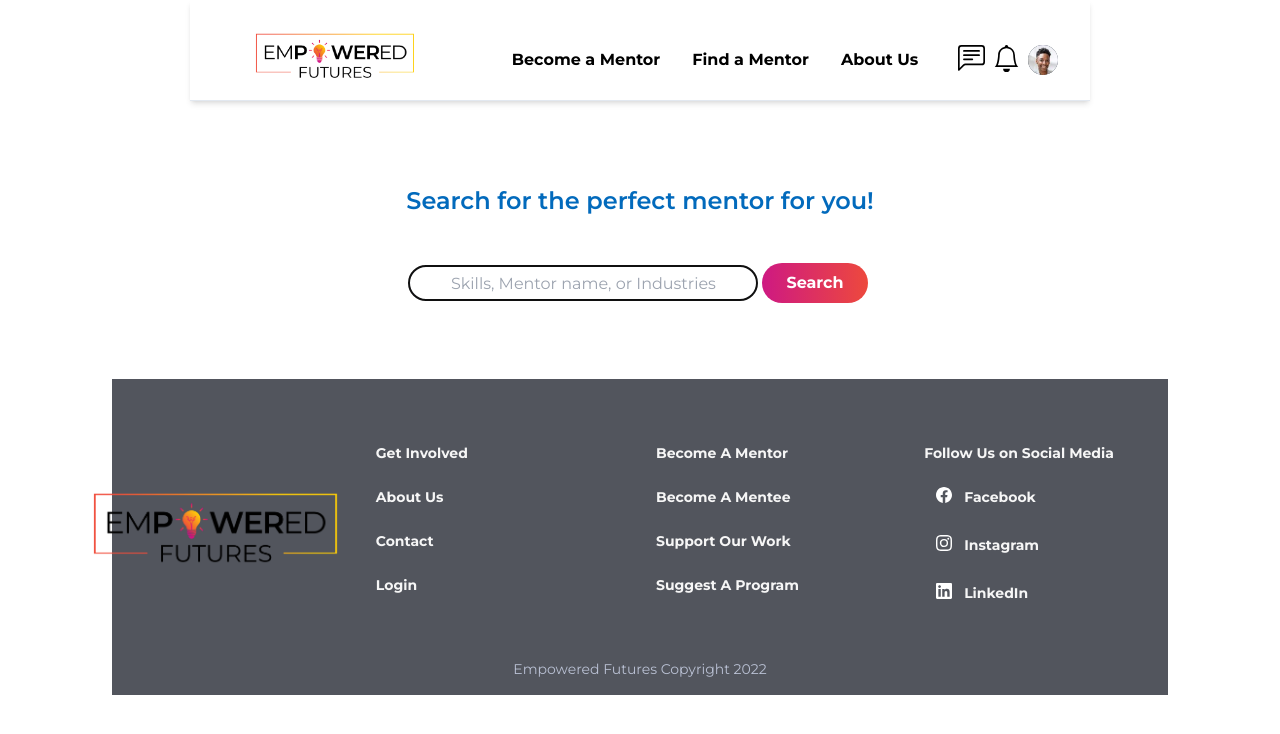
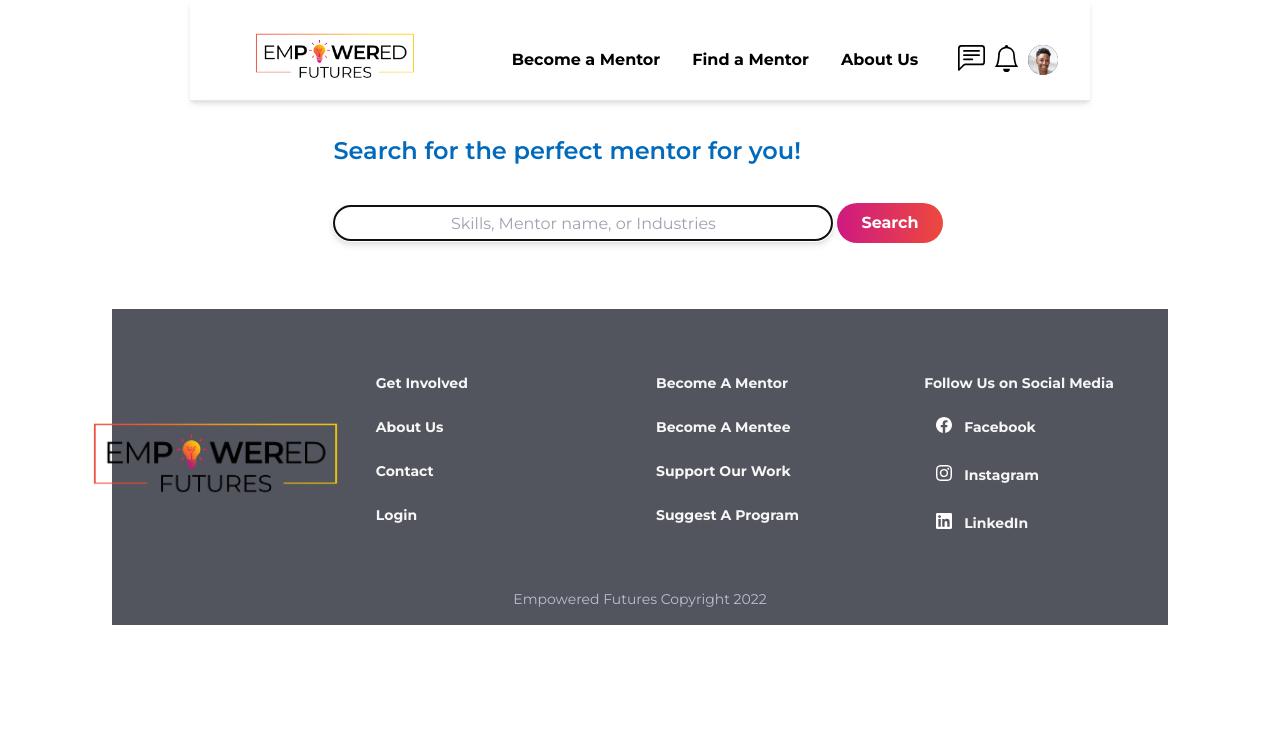
Before and after one commit to JasonXB/EF_Clone, a Next.js app: page /questionnaire in a window 1280 px wide. Shown: the top 734 px of the page. Built offline with nearby package versions, Linux system fonts and the light colour scheme; what tw-elements would draw is missing.

Commit message:
background image wont load

```diff
--- a/pages/questionnaire.tsx
+++ b/pages/questionnaire.tsx
@@ -1,24 +1,26 @@
 import type { NextPage } from 'next';
 import Layout from '../src/components/Layout';
 // import Image from 'next/image';
-import background from '../src/assets/Beckground-for-homepage2.png';
+// import background from '../src/assets/Beckground-for-homepage2.png';
 import Button from '../src/components/buttons/reusable-buttons';
 
 const questionnaire: NextPage = ({}) => {
   return (
     <Layout>
       {/* <Image className="border-2" src={img} alt="background"/> */}
-      <div
-        className="text-center pt-[50px]"
+      {/* <div
+        className="text-center py-[200px]"
         style={{ backgroundImage: `url(${background})` }}
-      >
+      > */}
+
+      <div className="bg-[url{'../src/assets/Beckground-for-homepage2.png'}]">
         <span className="text-primary-1 text-[24px] font-semibold">
           Search for the perfect mentor for you!
         </span>
 
-        <div className='flex justify-center items-center py-[40px]'>
+        <div className='flex justify-center items-center py-[30px]'>
         <input
-          className="border-2 rounded-[23px] h-[36px] w-1/2 sm:w-[350px] mddrop-shadow-md text-[10px] ss:text-[16px] text-center"
+          className="border-2 rounded-[23px] h-[36px] w-1/2 sm:w-[350px] md:w-[500px] drop-shadow-md text-[10px] ss:text-[16px] text-center"
           placeholder="Skills, Mentor name, or Industries"
           type="text"
           name="searchBar"
```
